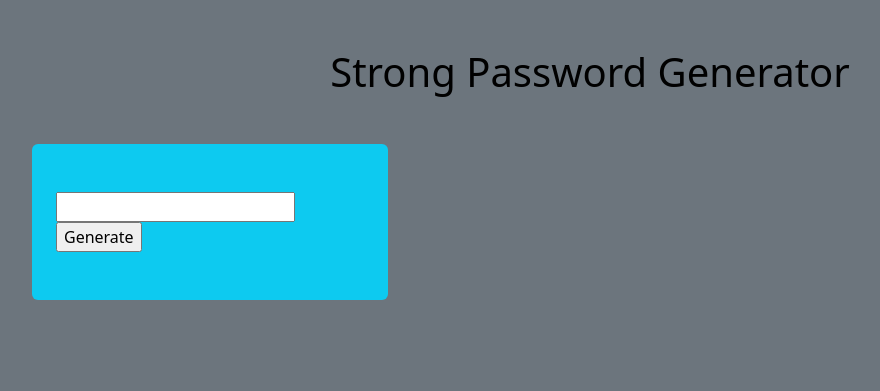
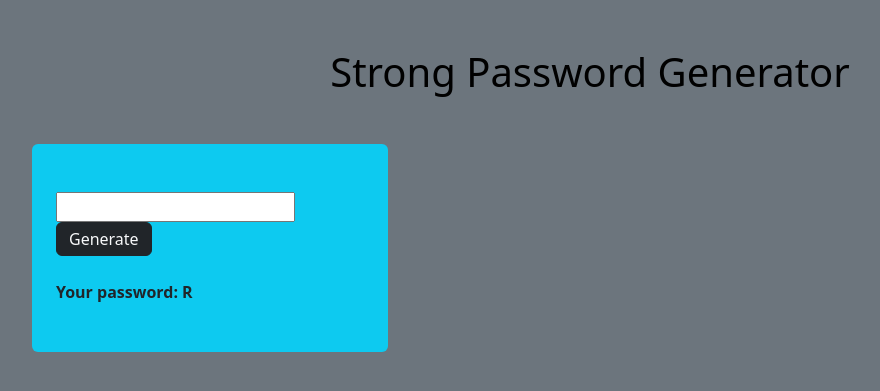
Before and after one commit to PietroCipolla95/php-strong-password-generator, a PHP site: page /?pw_length=1 in a window 1280 px wide. Shown: the top 391 px of the page, without its empty margins (50-930 px from the left). Run offline with PHP 8.4, Linux system fonts and the light colour scheme.

Commit message:
add pw generator and separate function file

```diff
--- /dev/null
+++ b/functions.php
@@ -0,0 +1,17 @@
+<?php
+
+$pw_length = $_GET['pw_length'];
+
+function getPassword(int $length)
+{
+    $chars = 'abcdefghijklmnopqrstuvwxyzABCDEFGHIJKLMNOPQRSTUVWXYZ!@#$%^&*()_+=-}{[}]\|;:<>?/';
+
+    $password = '';
+
+    for ($i = 0; $i < $length; $i++) {
+
+        $password = substr(str_shuffle($chars), 0, $length);
+    };
+
+    return $password;
+}
--- a/index.php
+++ b/index.php
@@ -1,12 +1,6 @@
 <?php
 
-//length 89
-
-$lowercase = array_flip(range('a', 'z'));
-$uppercase = array_flip(range('A', 'Z'));
-$special = array_flip(str_split(('!@#$%^&*()_+=-}{[}]\|;:<>?/')));
-$combined = array_merge($lowercase, $uppercase, $special);
-
+include './functions.php'
 
 ?>
 
@@ -32,10 +26,11 @@ $combined = array_merge($lowercase, $uppercase, $special);
         <div class="row">
             <div class="col-4">
                 <div class="card p-4 py-5 border-0 bg-info">
-                    <form action="getPassword()" method="get">
-                        <input type="text" name="pw_length" id="pw_length">
-                        <input type="submit" value="Generate">
+                    <form action="?getPassword" method="get">
+                        <input type="number" name="pw_length" id="pw_length">
+                        <button type="submit" class="btn btn-dark text-light py-1">Generate</button>
                     </form>
+                    <span class="pt-4 fw-semibold">Your password: <?php echo getPassword($pw_length); ?></span>
                 </div>
             </div>
         </div>
```
